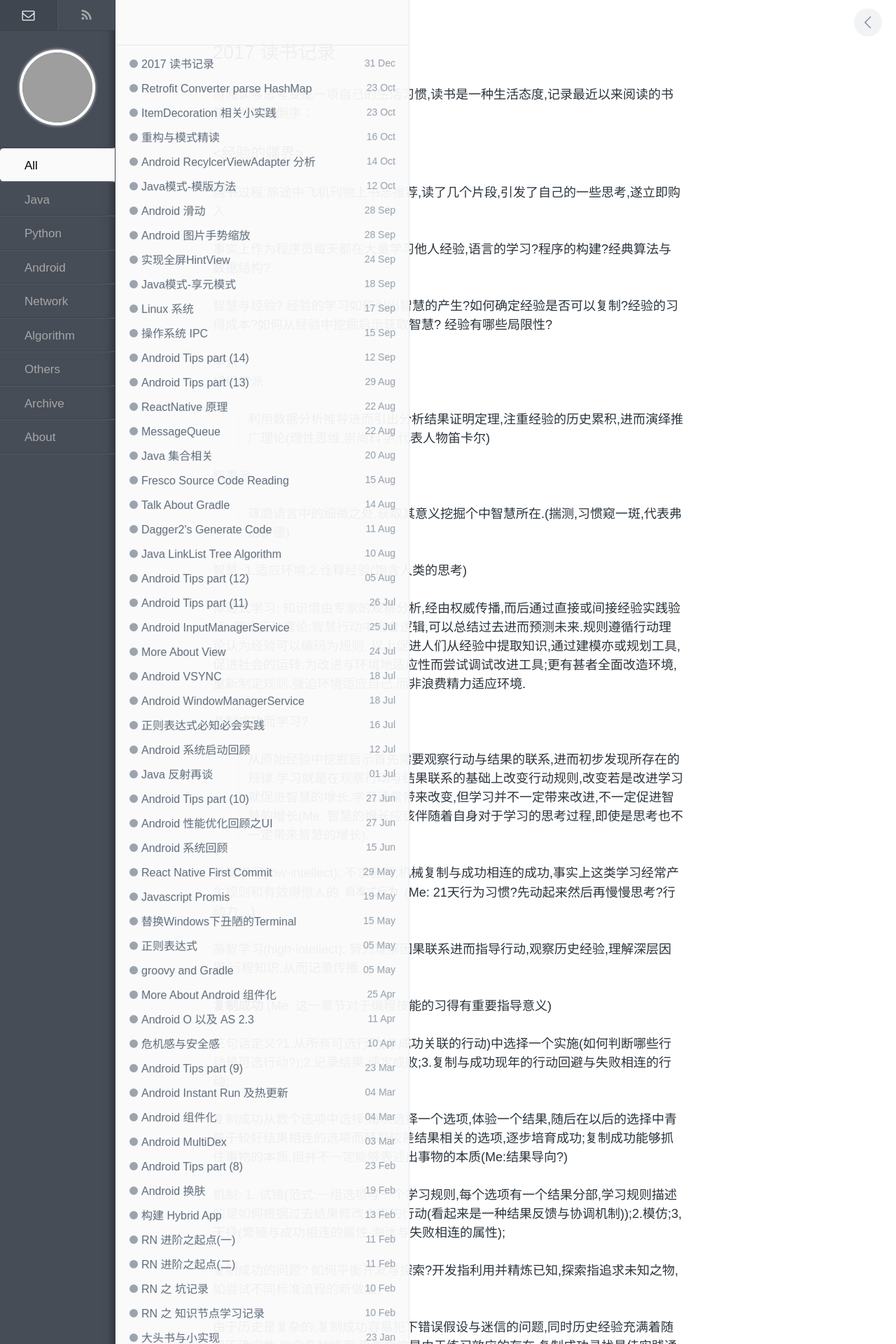
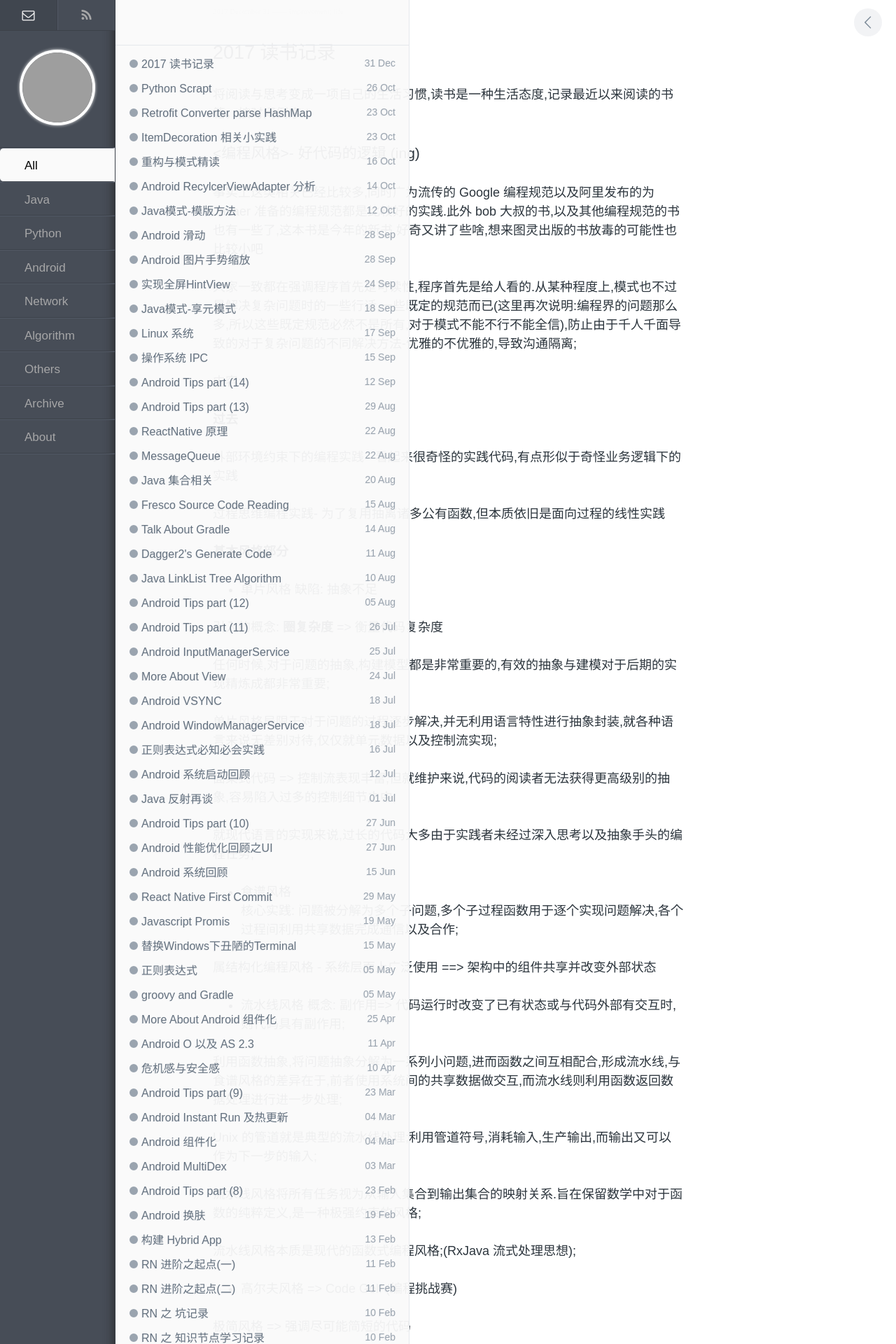
Before and after one commit to enlipan/enlipan.github.io, a Jekyll site: the page built from _posts/2017-12-31-reading-in-2017.md, in a window 1280 px wide. Shown: the top 1920 px of the page at 70% size. Built offline with Jekyll 4.4.1, drawn with Linux system fonts in a browser that asks for light colours; nearby versions of some CDN libraries; comment, search, counter and statistics services are not loaded; some of the changed text lies outside the part shown; grey boxes are pictures that could not be loaded.

Commit message:
modify pages reading

```diff
--- a/_posts/2017-12-31-reading-in-2017.md
+++ b/_posts/2017-12-31-reading-in-2017.md
@@ -7,6 +7,63 @@
 
 将阅读与思考变成一项自己的生活习惯,读书是一种生活态度,记录最近以来阅读的书籍，按时间倒序：
 
+### <编程风格>- 好代码的逻辑 (ing)
+
+事实上这类相关已经比较多,同时广为流传的 Google 编程规范以及阿里发布的为 Javaer 准备的编程规范都是比较好的实践.此外 bob 大叔的书,以及其他编程规范的书也有一些了,这本书是今年的新书,好奇又讲了些啥,想来图灵出版的书放毒的可能性也比较小吧
+
+大家一致都在强调程序首先是可读性,程序首先是给人看的.从某种程度上,模式也不过是解决复杂问题时的一些行话,一些既定的规范而已(这里再次说明:编程界的问题那么多,所以这些既定规范必然不是所有,对于模式不能不行不能全信),防止由于千人千面导致的对于复杂问题的不同解决方法-优雅的不优雅的,导致沟通隔离;
+
+内容:
+
+**过去**
+
+外部环境约束下的编程实践  - 看起来很奇怪的实践代码,有点形似于奇怪业务逻辑下的实践
+
+过程思维编程实践- 为了复用抽离诸多公有函数,但本质依旧是面向过程的线性实践
+
+**基本风格部分**
+
+* 单片风格
+缺陷: 抽象不足
+
+引入的概念:  **圈复杂度**  => 衡量代码复杂度
+
+任何时候,对于问题的抽象,构建模型都是非常重要的,有效的抽象与建模对于后期的实现精炼成都非常重要;
+
+单片风格局限于对于问题的过程逐步解决,并无利用语言特性进行抽象封装,就各种语言来说无差别对待,仅仅就单元数据以及控制流实现;
+
+面条式代码 => 控制流表现丰富,但就维护来说,代码的阅读者无法获得更高级别的抽象,容易陷入过多的控制细节之中;
+
+就现代语言的实现来说,过长的代码大多由于实践者未经过深入思考以及抽象手头的编程任务;
+
+* 食谱风格
+核心实践:  问题被分解为多个子问题,多个子过程函数用于逐个实现问题解决,各个过程间利用共享数据完成通信以及合作;
+
+属结构化编程风格 - 系统层面上广泛使用 ==> 架构中的组件共享并改变外部状态
+
+* 流水线风格
+概念: 副作用=> 代码运行时改变了已有状态或与代码外部有交互时,则代码具有副作用;
+
+利用函数抽象,将问题抽象分解为一系列小问题,进而函数之间互相配合,形成流水线,与食谱风格的差异在于,前者使用系统间的共享数据做交互,而流水线则利用函数返回数据处理进行进一步处理;
+
+Unix 的管道就是典型的流水线处理;利用管道符号,消耗输入,生产输出,而输出又可以作为下一步的输入;
+
+流水线风格将所有任务视为从输入集合到输出集合的映射关系.旨在保留数学中对于函数的纯粹定义,是一种极强约束的风格;
+
+流水线风格本质是现代的函数式编程风格;(RxJava 流式处理思想);
+
+* 高尔夫风格 => Code Golf (编程挑战赛)
+
+极简风格  => 强调尽可能简短的代码
+
+less is more : 很多时候我们所代码又臭又长,但当一味的追求简短时,也会降低代码的逻辑表达力,让代码看起来极具迷惑性,一旦出现问题通常也难以调试;但如果极简风格运用得当对于提炼代码,让代码看起来优雅有重要作用;还是度的问题,具体问题具体分析;
+
+就书中举例: 代码简短的实现主要通过使用抽象函数; (重构与模式书中提炼主干,抽象具体实现,让主干逻辑清晰)
+
+**函数组合部分**
+
+* 无镜像风格
+
 ### <经验的疆界>
 
 购书过程:旅途中飞机刊物上书志推荐,读了几个片段,引发了自己的一些思考,遂立即购入
@@ -14,6 +71,8 @@
 事实上作为程序员每天都在大量学习他人经验,语言的学习?程序的构建?经典算法与数据结构?
 
 智慧与经验? 经验的学习如何引出智慧的产生?如何确定经验是否可以复制?经验的习得成本?如何从经验中挖掘启示获取智慧? 经验有哪些局限性?
+
+内容:
 
 学派:
 组织学派
@@ -120,6 +179,8 @@
 
 一本好书能够让你明确意识到自己在应用但没有总结出来的规则技巧,这本书就是这样的存在,能够很快意识到自己的思维过程的应该算是很有灵性,很会总结的人吧
 
+内容:
+
 **查找 Bug 根源并修复**
 
 调试与故障检修: 调试通常是查明设计为何没有按设计正常工作,故障检修在已知设计正确情况下检查问题 --设计师做调试工作,修理工做故障检修- 医生只能做故障检修.. T.T
@@ -209,6 +270,8 @@
 ### <你的灯亮着吗?>
 
 **好书!每一天都在发现问题,解决问题中度过,对于这本书真的有相见恨晚的感觉;**
+
+内容:
 
 什么问题?真的明确了问题究竟是什么吗?究竟是谁的问题,应该是谁来解决问题?问题来自哪里?
 
```
Also changed, not shown: _posts/2017-10-26-python-scrapt-action.md (added, +60 -0 lines).
